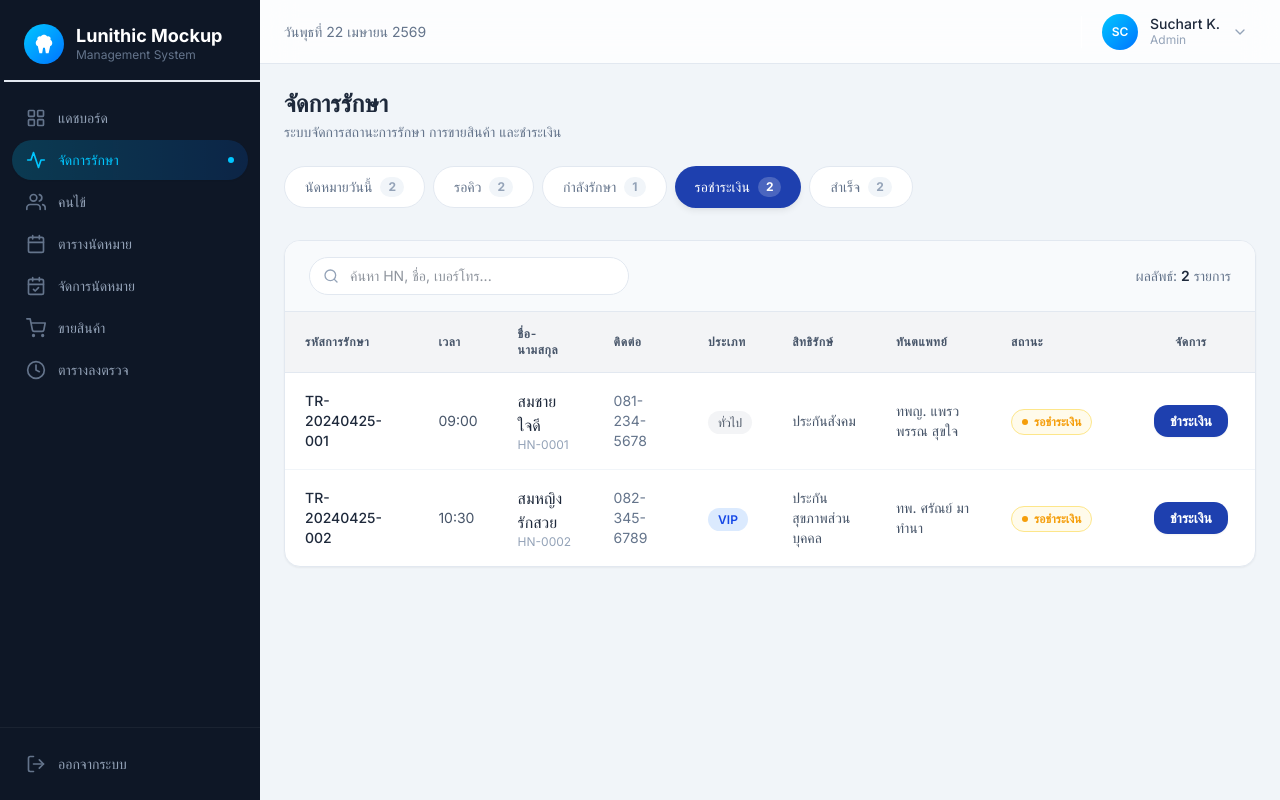
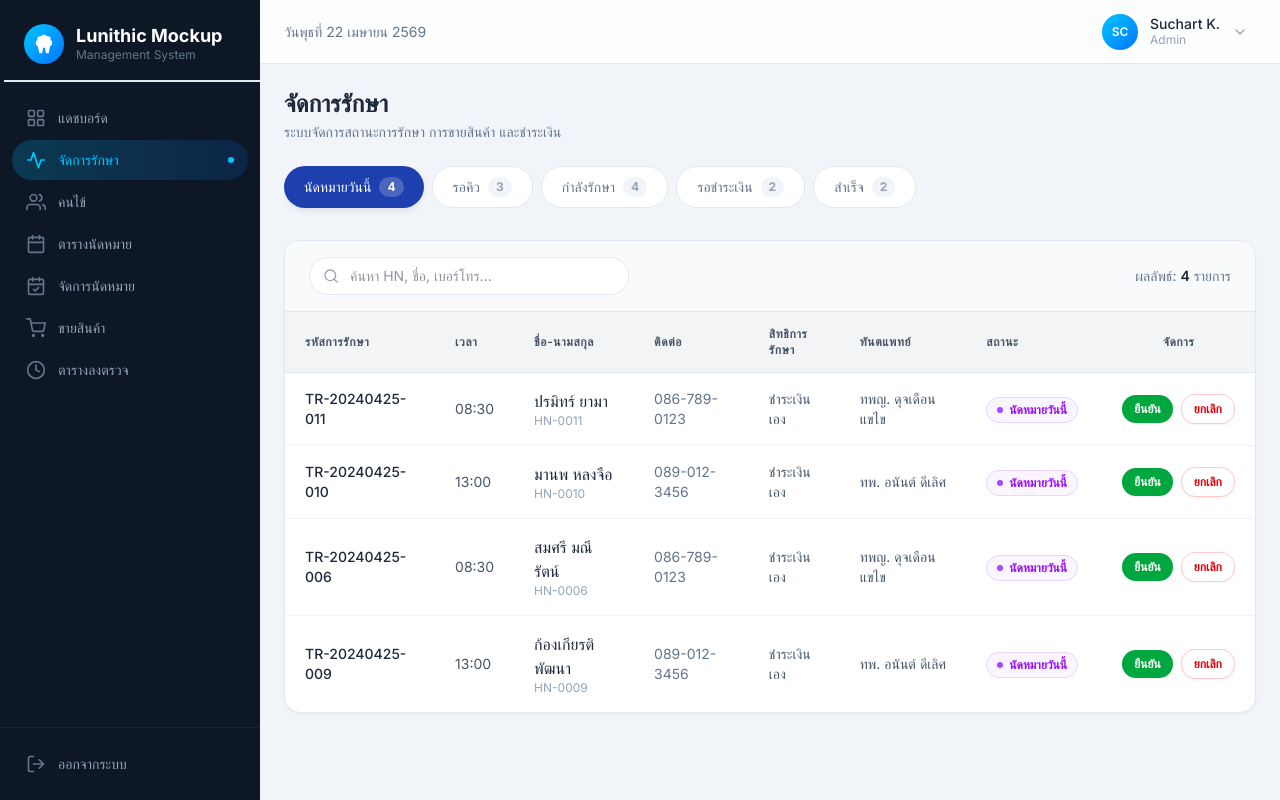
Before and after one commit to ronnayod/LDC, a Next.js app: page /treatments in a window 1280 px wide. Built offline with nearby package versions, Linux system fonts and the light colour scheme.

Commit message:
feat: create initial treatments dashboard page

```diff
--- a/src/app/(dashboard)/treatments/page.tsx
+++ b/src/app/(dashboard)/treatments/page.tsx
@@ -53,6 +53,32 @@ const mockProducts: ProductInfo[] = [
 
 const initialTreatments: TreatmentRecord[] = [
   {
+    id: "11",
+    treatmentCode: "TR-20240425-011",
+    date: "2026-04-25T08:30:00",
+    patientName: "ปรมิทร์ ยามา",
+    patientHn: "HN-0011",
+    phone: "086-789-0123",
+    type: "ทั่วไป",
+    coverage: "ชำระเงินเอง",
+    dentist: "ทพญ. ดุจเดือน แขไข",
+    status: "นัดหมายวันนี้",
+    items: [],
+  },
+  {
+    id: "10",
+    treatmentCode: "TR-20240425-010",
+    date: "2026-04-25T13:00:00",
+    patientName: "มานพ หลงจือ",
+    patientHn: "HN-0010",
+    phone: "089-012-3456",
+    type: "ทั่วไป",
+    coverage: "ชำระเงินเอง",
+    dentist: "ทพ. อนันต์ ดีเลิศ",
+    status: "นัดหมายวันนี้",
+    items: [],
+  },
+  {
     id: "6",
     treatmentCode: "TR-20240425-006",
     date: "2026-04-25T08:30:00",
@@ -105,6 +131,19 @@ const initialTreatments: TreatmentRecord[] = [
     items: [],
   },
   {
+    id: "12",
+    treatmentCode: "TR-20240425-012",
+    date: "2026-04-25T09:15:00",
+    patientName: "ศุ๓ชัย ยามสา",
+    patientHn: "HN-0012",
+    phone: "088-901-2345",
+    type: "ทั่วไป",
+    coverage: "ประกันสังคม",
+    dentist: "ทพญ. แพรวพรรณ สุขใจ",
+    status: "รอคิว",
+    items: [],
+  },
+  {
     id: "1",
     treatmentCode: "TR-20240425-001",
     date: "2026-04-25T09:00:00",
@@ -145,6 +184,45 @@ const initialTreatments: TreatmentRecord[] = [
     type: "ทั่วไป",
     coverage: "ชำระเงินเอง",
     dentist: "ทพญ. แดนสนรยา มาทำนา",
+    status: "กำลังรักษา",
+    items: [],
+  },
+  {
+    id: "13",
+    treatmentCode: "TR-20240425-013",
+    date: "2026-04-25T11:00:00",
+    patientName: "ณัฐฐินันท์ ทับทิม",
+    patientHn: "HN-0013",
+    phone: "083-456-7890",
+    type: "ทั่วไป",
+    coverage: "ชำระเงินเอง",
+    dentist: "ทพ. อนันต์ ดีเลิศ",
+    status: "กำลังรักษา",
+    items: [],
+  },
+  {
+    id: "14",
+    treatmentCode: "TR-20240425-014",
+    date: "2026-04-25T11:00:00",
+    patientName: "อภินันท์ มณีรัตน์",
+    patientHn: "HN-0014",
+    phone: "083-456-7890",
+    type: "ทั่วไป",
+    coverage: "ชำระเงินเอง",
+    dentist: "ทพญ. แพรวพรรณ สุขใจ",
+    status: "กำลังรักษา",
+    items: [],
+  },
+  {
+    id: "15",
+    treatmentCode: "TR-20240425-015",
+    date: "2026-04-25T11:00:00",
+    patientName: "สุภัสสร กิจเจริญ",
+    patientHn: "HN-0015",
+    phone: "083-456-7890",
+    type: "ทั่วไป",
+    coverage: "ชำระเงินเอง",
+    dentist: "ทพญ. ดุจเดือน แขไข",
     status: "กำลังรักษา",
     items: [],
   },
@@ -208,7 +286,7 @@ export default function TreatmentsPage() {
   useEffect(() => setIsMounted(true), []);
 
   const [treatments, setTreatments] = useState<TreatmentRecord[]>(initialTreatments);
-  const [activeTab, setActiveTab] = useState<string>("รอชำระเงิน");
+  const [activeTab, setActiveTab] = useState<string>("นัดหมายวันนี้");
   const [searchQuery, setSearchQuery] = useState("");
 
   // Payment Modal State
@@ -342,6 +420,24 @@ export default function TreatmentsPage() {
     setReceiptModalOpen(true);
   };
 
+  const handleConfirmAppointment = (record: TreatmentRecord) => {
+    setTreatments(prev => prev.map(t => t.id === record.id ? { ...t, status: "รอคิว" } : t));
+  };
+
+  const handleCancelAppointment = (record: TreatmentRecord) => {
+    if (window.confirm('คุณต้องการยกเลิกนัดหมายนี้ใช่หรือไม่?')) {
+      setTreatments(prev => prev.filter(t => t.id !== record.id));
+    }
+  };
+
+  const handleCallQueue = (record: TreatmentRecord) => {
+    setTreatments(prev => prev.map(t => t.id === record.id ? { ...t, status: "กำลังรักษา" } : t));
+  };
+
+  const handleFinishTreatment = (record: TreatmentRecord) => {
+    setTreatments(prev => prev.map(t => t.id === record.id ? { ...t, status: "รอชำระเงิน" } : t));
+  };
+
   // Utility
   const formatCurrency = (amount: number) => {
     return new Intl.NumberFormat('th-TH', { style: 'decimal', minimumFractionDigits: 2 }).format(amount);
@@ -408,8 +504,8 @@ export default function TreatmentsPage() {
                   <th className="px-5 py-3.5 text-xs font-semibold text-[#475569] uppercase tracking-wider">เวลา</th>
                   <th className="px-5 py-3.5 text-xs font-semibold text-[#475569] uppercase tracking-wider">ชื่อ-นามสกุล</th>
                   <th className="px-5 py-3.5 text-xs font-semibold text-[#475569] uppercase tracking-wider">ติดต่อ</th>
-                  <th className="px-5 py-3.5 text-xs font-semibold text-[#475569] uppercase tracking-wider">ประเภท</th>
-                  <th className="px-5 py-3.5 text-xs font-semibold text-[#475569] uppercase tracking-wider">สิทธิรักษ์</th>
+                  {/* <th className="px-5 py-3.5 text-xs font-semibold text-[#475569] uppercase tracking-wider">ประเภท</th> */}
+                  <th className="px-5 py-3.5 text-xs font-semibold text-[#475569] uppercase tracking-wider">สิทธิการรักษา</th>
                   <th className="px-5 py-3.5 text-xs font-semibold text-[#475569] uppercase tracking-wider">ทันตแพทย์</th>
                   <th className="w-34 px-5 py-3.5 text-xs font-semibold text-[#475569] uppercase tracking-wider">สถานะ</th>
                   <th className="w-32 px-5 py-3.5 text-center text-xs font-semibold text-[#475569] uppercase tracking-wider">จัดการ</th>
@@ -426,12 +522,12 @@ export default function TreatmentsPage() {
                         <div className="text-xs text-[#94A3B8]">{t.patientHn}</div>
                       </td>
                       <td className="px-5 py-4 text-sm text-[#64748B]">{t.phone}</td>
-                      <td className="px-5 py-4">
+                      {/* <td className="px-5 py-4">
                         {t.type === 'VIP'
                           ? <span className="px-2.5 py-1 text-xs font-semibold bg-blue-100 text-blue-700 rounded-lg">VIP</span>
                           : <span className="px-2.5 py-1 text-xs font-medium bg-gray-100 text-gray-600 rounded-lg">ทั่วไป</span>
                         }
-                      </td>
+                      </td> */}
                       <td className="px-5 py-4 text-sm text-[#475569]">{t.coverage}</td>
                       <td className="px-5 py-4 text-sm text-[#475569]">{t.dentist}</td>
                       <td className="px-5 py-4">
@@ -447,10 +543,42 @@ export default function TreatmentsPage() {
                         </span>
                       </td>
                       <td className="px-5 py-4 text-center">
+                        {t.status === 'นัดหมายวันนี้' && (
+                          <div className="flex items-center justify-center gap-2">
+                            <button
+                              onClick={() => handleConfirmAppointment(t)}
+                              className="px-3 py-1.5 bg-green-600 text-white text-xs font-semibold rounded-lg shadow-sm hover:bg-green-700 transition-colors whitespace-nowrap"
+                            >
+                              ยืนยัน
+                            </button>
+                            <button
+                              onClick={() => handleCancelAppointment(t)}
+                              className="px-3 py-1.5 bg-white border border-red-200 text-red-600 text-xs font-semibold rounded-lg shadow-sm hover:bg-red-50 transition-colors whitespace-nowrap"
+                            >
+                              ยกเลิก
+                            </button>
+                          </div>
+                        )}
+                        {t.status === 'รอคิว' && (
+                          <button
+                            onClick={() => handleCallQueue(t)}
+                            className="px-3 py-1.5 bg-pink-600 text-white text-sm font-semibold rounded-lg shadow-sm hover:bg-pink-700 transition-colors"
+                          >
+                            เข้ารักษา
+                          </button>
+                        )}
+                        {t.status === 'กำลังรักษา' && (
+                          <button
+                            onClick={() => handleFinishTreatment(t)}
+                            className="px-3 py-1.5 bg-sky-600 text-white text-sm font-semibold rounded-lg shadow-sm hover:bg-sky-700 transition-colors"
+                          >
+                            รักษาเสร็จ
+                          </button>
+                        )}
                         {t.status === 'รอชำระเงิน' && (
                           <button
                             onClick={() => handleOpenPayment(t)}
-                            className="px-4 py-1.5 bg-[#1E40AF] text-white text-sm font-semibold rounded-lg shadow-sm hover:bg-[#1E3A8A] transition-colors"
+                            className="px-4 py-1.5 bg-purple-600 text-white text-sm font-semibold rounded-lg shadow-sm hover:bg-purple-700 transition-colors"
                           >
                             ชำระเงิน
                           </button>
@@ -659,22 +787,6 @@ export default function TreatmentsPage() {
                         <svg width="28" height="28" viewBox="0 0 24 24" fill="none" stroke={paymentMethod === 'transfer' ? "#1E40AF" : "#64748B"} strokeWidth="1.5" className="mb-2"><path d="M3 21h18M3 10h18M5 6l7-3 7 3M4 10v11m16-11v11M8 14v3m4-3v3m4-3v3" /></svg>
                         <span className={`text-sm font-semibold ${paymentMethod === 'transfer' ? 'text-[#1E40AF]' : 'text-[#64748B]'}`}>โอนผ่านธนาคาร</span>
                       </button>
-                      <button
-                        onClick={() => setPaymentMethod('credit')}
-                        className={`flex flex-col items-center justify-center p-4 rounded-xl border-2 transition-all
-                          ${paymentMethod === 'credit' ? 'border-[#1E40AF] bg-[#EFF6FF]' : 'border-[#E2E8F0] bg-white hover:border-[#1E40AF]/40 hover:bg-[#EFF6FF]/30'}`}
-                      >
-                        <svg width="28" height="28" viewBox="0 0 24 24" fill="none" stroke={paymentMethod === 'credit' ? "#1E40AF" : "#64748B"} strokeWidth="1.5" className="mb-2"><rect x="2" y="5" width="20" height="14" rx="2" /><line x1="2" y1="10" x2="22" y2="10" /></svg>
-                        <span className={`text-sm font-semibold ${paymentMethod === 'credit' ? 'text-[#1E40AF]' : 'text-[#64748B]'}`}>บัตรเครดิต</span>
-                      </button>
-                      <button
-                        onClick={() => setPaymentMethod('deposit')}
-                        className={`flex flex-col items-center justify-center p-4 rounded-xl border-2 transition-all opacity-50 cursor-not-allowed`}
-                        disabled
-                      >
-                        <svg width="28" height="28" viewBox="0 0 24 24" fill="none" stroke="#94A3B8" strokeWidth="1.5" className="mb-2"><path d="M12 2v20M17 5H9.5a3.5 3.5 0 0 0 0 7h5a3.5 3.5 0 0 1 0 7H6" /></svg>
-                        <span className={`text-sm font-semibold text-[#94A3B8]`}>เงินฝาก (฿0.00)</span>
-                      </button>
                     </div>
                   </div>
 
@@ -865,7 +977,8 @@ export default function TreatmentsPage() {
          ═══════════════════════════════════════════════════════════════ */}
       {receiptModalOpen && selectedRecord && (
         <div className="fixed inset-0 z-[100] flex items-center justify-center p-4 bg-black/40 backdrop-blur-sm animate-fade-in">
-          <style dangerouslySetInnerHTML={{__html: `
+          <style dangerouslySetInnerHTML={{
+            __html: `
             @media print {
               body * { visibility: hidden; }
               #receipt-content, #receipt-content * { visibility: visible; }
@@ -984,8 +1097,9 @@ export default function TreatmentsPage() {
                 <span className="text-[#64748B]">ช่องทางการชำระ</span>
                 <span className="font-bold text-[#1E40AF]">
                   {viewPaymentRecord.paymentDetail.method === 'cash' ? 'เงินสด' :
-                   viewPaymentRecord.paymentDetail.method === 'transfer' ? 'โอนเงินผ่านธนาคาร' :
-                   viewPaymentRecord.paymentDetail.method === 'credit' ? 'บัตรเครดิต' : 'เงินฝาก'}
+                    viewPaymentRecord.paymentDetail.method === 'transfer' ? 'โอนเงินผ่านธนาคาร' :
+                      viewPaymentRecord.paymentDetail.method === 'credit' ? 'บัตรเครดิต' : 'เงินฝาก'
+                  }
                 </span>
               </div>
               <div className="flex justify-between items-center">
```
